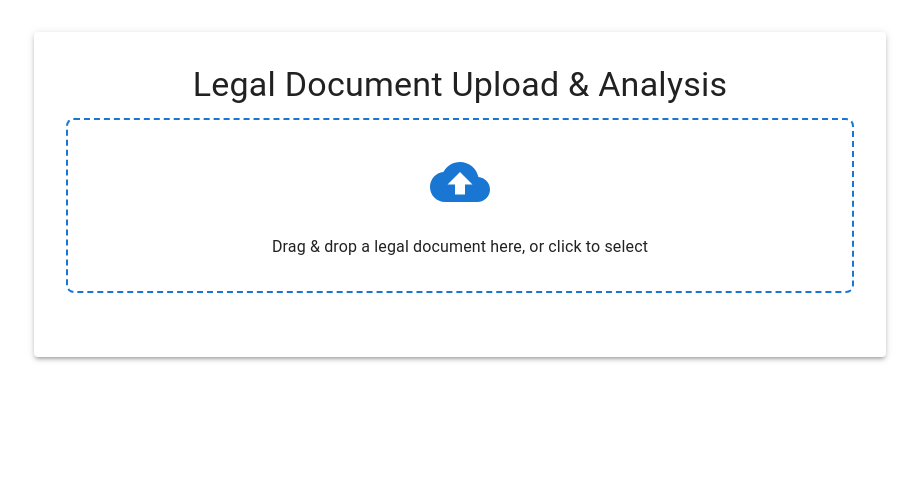
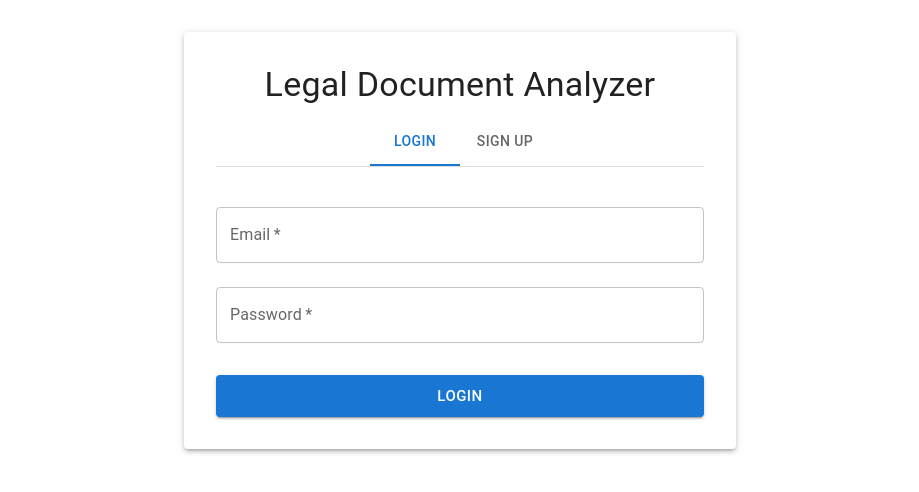
Before and after one commit to ArnavVadnere/StartupsProject, a React (Create React App) app in the folder frontend/: page /auth in a window 1280 px wide. Shown: the top 492 px of the page, without its empty margins (180-1099 px from the left). Built offline with nearby package versions, Linux system fonts and the light colour scheme; no server answers.

Commit message:
added authentication page

```diff
--- a/frontend/package.json
+++ b/frontend/package.json
@@ -5,17 +5,21 @@
   "dependencies": {
     "@emotion/react": "^11.14.0",
     "@emotion/styled": "^11.14.0",
-    "@mui/icons-material": "^6.4.2",
+    "@mui/icons-material": "^6.4.9",
     "@mui/material": "^6.4.2",
     "@react-pdf-viewer/core": "^3.12.0",
     "@react-pdf-viewer/default-layout": "^3.12.0",
+    "@supabase/supabase-js": "^2.49.4",
+    "axios": "^1.8.4",
     "cra-template": "1.2.0",
     "pdfjs-dist": "^3.11.174",
     "react": "^19.0.0",
     "react-dom": "^19.0.0",
     "react-dropzone": "^14.3.5",
+    "react-markdown": "^10.1.0",
     "react-pdf": "^9.2.1",
     "react-pdf-highlighter": "^8.0.0-rc.0",
+    "react-router-dom": "^7.4.1",
     "react-scripts": "5.0.1",
     "web-vitals": "^4.2.4"
   },
--- a/frontend/src/App.js
+++ b/frontend/src/App.js
@@ -1,13 +1,29 @@
-import React from "react";
-import DocumentUpload from "./components/DocumentUpload";
-import { CssBaseline } from "@mui/material";
+// src/App.js
+import React from 'react';
+import { BrowserRouter as Router, Routes, Route, Navigate } from 'react-router-dom';
+import DocumentUpload from './components/DocumentUpload';
+import Auth from './components/Auth';
+import ProtectedRoute from './components/protectedRoute';
+import { CssBaseline } from '@mui/material';
 
 function App() {
   return (
-    <>
-      <CssBaseline />
-      <DocumentUpload />
-    </>
+    <Router>
+      <Routes>
+        <Route path="/auth" element={<Auth />} />
+        <Route
+          path="/dashboard"
+          element={
+            <ProtectedRoute>
+              <CssBaseline />
+              <DocumentUpload />
+            </ProtectedRoute>
+          }
+        />
+        {/* Redirect root to dashboard or auth */}
+        <Route path="/" element={<Navigate to="/dashboard" replace />} />
+      </Routes>
+    </Router>
   );
 }
 
--- /dev/null
+++ b/frontend/src/components/Auth.js
@@ -0,0 +1,138 @@
+import React, { useState } from 'react';
+import { supabase } from '../supabaseclient';
+import {
+  Container,
+  Paper,
+  Typography,
+  TextField,
+  Button,
+  Box,
+  Tabs,
+  Tab,
+  Alert,
+  CircularProgress
+} from '@mui/material';
+
+function Auth() {
+  const [loading, setLoading] = useState(false);
+  const [email, setEmail] = useState('');
+  const [password, setPassword] = useState('');
+  const [tab, setTab] = useState(0); // 0 for login, 1 for signup
+  const [message, setMessage] = useState({ text: '', type: '' });
+
+  const handleTabChange = (event, newValue) => {
+    setTab(newValue);
+    setMessage({ text: '', type: '' });
+  };
+
+  const handleLogin = async (e) => {
+    e.preventDefault();
+    setLoading(true);
+    setMessage({ text: '', type: '' });
+
+    try {
+      const { data, error } = await supabase.auth.signInWithPassword({
+        email,
+        password,
+      });
+
+      if (error) throw error;
+
+      setMessage({ text: 'Successfully logged in!', type: 'success' });
+      // Redirect to main app after successful login
+      window.location.href = '/dashboard';
+    } catch (error) {
+      setMessage({ text: error.message, type: 'error' });
+    } finally {
+      setLoading(false);
+    }
+  };
+
+  const handleSignUp = async (e) => {
+    e.preventDefault();
+    setLoading(true);
+    setMessage({ text: '', type: '' });
+
+    try {
+      const { data, error } = await supabase.auth.signUp({
+        email,
+        password,
+      });
+
+      if (error) throw error;
+
+      setMessage({
+        text: 'Registration successful! Please check your email for verification.',
+        type: 'success'
+      });
+    } catch (error) {
+      setMessage({ text: error.message, type: 'error' });
+    } finally {
+      setLoading(false);
+    }
+  };
+
+  return (
+    <Container maxWidth="sm" style={{ marginTop: 32 }}>
+      <Paper elevation={3} style={{ padding: 32 }}>
+        <Typography variant="h4" gutterBottom align="center">
+          Legal Document Analyzer
+        </Typography>
+
+        <Box sx={{ borderBottom: 1, borderColor: 'divider', mb: 3 }}>
+          <Tabs value={tab} onChange={handleTabChange} centered>
+            <Tab label="Login" />
+            <Tab label="Sign Up" />
+          </Tabs>
+        </Box>
+
+        {message.text && (
+          <Alert
+            severity={message.type}
+            sx={{ mb: 2 }}
+            onClose={() => setMessage({ text: '', type: '' })}
+          >
+            {message.text}
+          </Alert>
+        )}
+
+        <Box component="form" onSubmit={tab === 0 ? handleLogin : handleSignUp}>
+          <TextField
+            label="Email"
+            type="email"
+            fullWidth
+            margin="normal"
+            value={email}
+            onChange={(e) => setEmail(e.target.value)}
+            required
+          />
+          <TextField
+            label="Password"
+            type="password"
+            fullWidth
+            margin="normal"
+            value={password}
+            onChange={(e) => setPassword(e.target.value)}
+            required
+          />
+          <Button
+            type="submit"
+            variant="contained"
+            size="large"
+            fullWidth
+            sx={{ mt: 3 }}
+            disabled={loading}
+          >
+            {loading ? (
+              <CircularProgress size={24} />
+            ) : (
+              tab === 0 ? 'Login' : 'Sign Up'
+            )}
+          </Button>
+        </Box>
+      </Paper>
+    </Container>
+  );
+}
+
+export default Auth;
--- a/frontend/src/components/DocumentUpload.js
+++ b/frontend/src/components/DocumentUpload.js
@@ -16,6 +16,9 @@ import { CloudUpload, InsertDriveFile } from "@mui/icons-material";
 import axios from "axios";
 import ReactMarkdown from "react-markdown";
 import "react-pdf-highlighter/dist/style.css";
+import { supabase } from '../supabaseclient';
+import { AppBar, Toolbar, IconButton } from '@mui/material';
+import { Logout } from '@mui/icons-material';
 
 import {
   PdfLoader,
@@ -47,6 +50,15 @@ const DocumentUpload = () => {
     onDrop,
     accept: { "application/pdf": [".pdf"] },
   });
+
+  const handleLogout = async () => {
+    try {
+      await supabase.auth.signOut();
+      window.location.href = '/auth';
+    } catch (error) {
+      console.error('Error logging out:', error);
+    }
+  };
 
   const handleAnalyze = async () => {
     if (files.length === 0) {
@@ -82,6 +94,18 @@ const DocumentUpload = () => {
   };
 
   return (
+    <>
+    <AppBar position="static">
+      <Toolbar>
+        <Typography variant="h6" component="div" sx={{ flexGrow: 1 }}>
+          Legal Document Analyzer
+        </Typography>
+        <IconButton color="inherit" onClick={handleLogout} title="Logout">
+          <Logout />
+        </IconButton>
+      </Toolbar>
+    </AppBar>
+
     <Container maxWidth="md" style={{ marginTop: 32 }}>
       <Paper elevation={3} style={{ padding: 32 }}>
         <Typography variant="h4" gutterBottom align="center">
@@ -213,6 +237,9 @@ const DocumentUpload = () => {
         )}
       </Paper>
     </Container>
+  </>
+
+
   );
 };
 
--- /dev/null
+++ b/frontend/src/components/protectedRoute.js
@@ -0,0 +1,48 @@
+import React, { useState, useEffect } from 'react';
+import { Navigate } from 'react-router-dom';
+import { supabase } from '../supabaseclient';
+import { CircularProgress, Box } from '@mui/material';
+
+const ProtectedRoute = ({ children }) => {
+  const [loading, setLoading] = useState(true);
+  const [user, setUser] = useState(null);
+
+  useEffect(() => {
+    // Check for authenticated user
+    const checkUser = async () => {
+      const { data } = await supabase.auth.getUser();
+      setUser(data.user);
+      setLoading(false);
+    };
+
+    checkUser();
+
+    // Set up auth listener
+    const { data: authListener } = supabase.auth.onAuthStateChange(
+      (event, session) => {
+        setUser(session?.user || null);
+        setLoading(false);
+      }
+    );
+
+    return () => {
+      authListener.subscription.unsubscribe();
+    };
+  }, []);
+
+  if (loading) {
+    return (
+      <Box sx={{ display: 'flex', justifyContent: 'center', alignItems: 'center', height: '100vh' }}>
+        <CircularProgress />
+      </Box>
+    );
+  }
+
+  if (!user) {
+    return <Navigate to="/auth" replace />;
+  }
+
+  return children;
+};
+
+export default ProtectedRoute;
--- /dev/null
+++ b/frontend/src/supabaseclient.js
@@ -0,0 +1,6 @@
+import { createClient } from '@supabase/supabase-js';
+
+const supabaseUrl = process.env.REACT_APP_SUPABASE_URL;
+const supabaseAnonKey = process.env.REACT_APP_SUPABASE_ANON_KEY;
+
+export const supabase = createClient(supabaseUrl, supabaseAnonKey);
```
Also changed, not shown: 1 other file (tests, documents, lock files or other folders).
